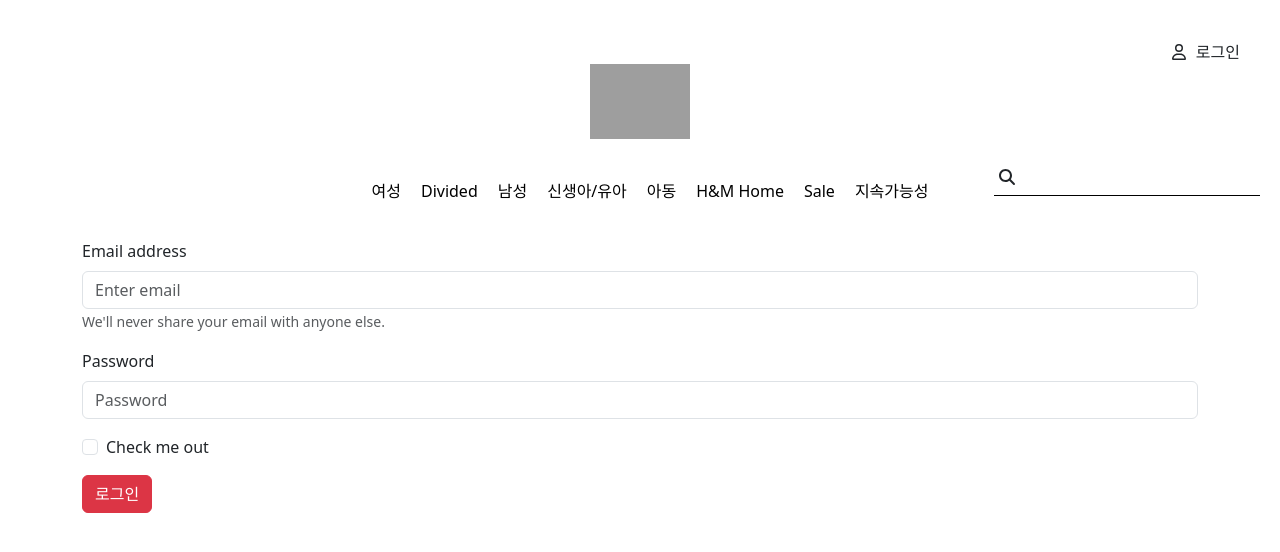
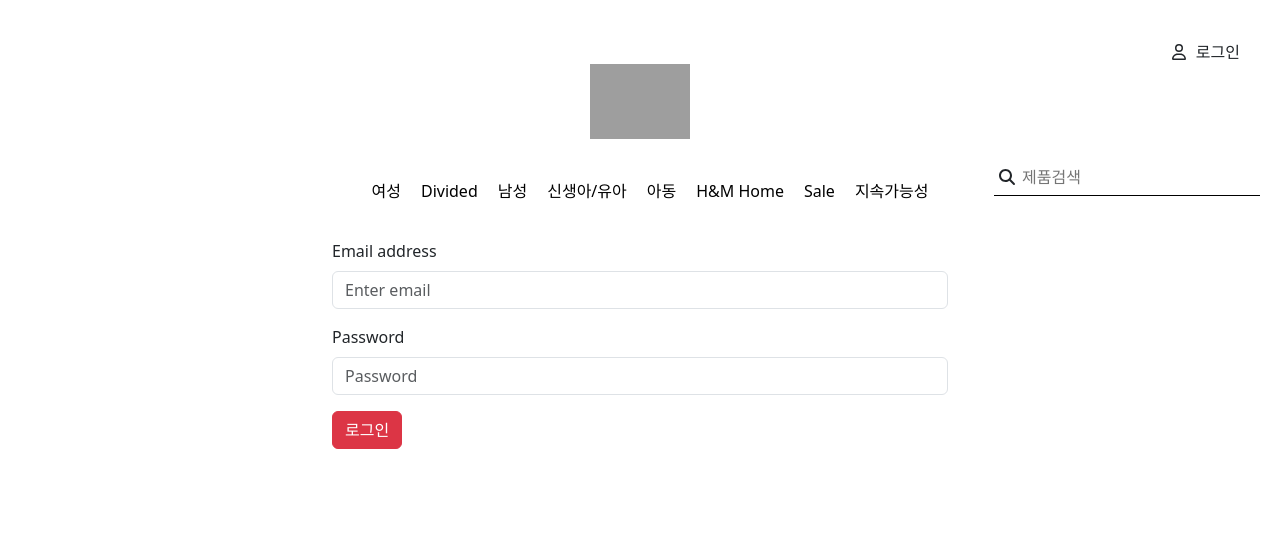
Before and after one commit to jihyun1029/hnm-practice, a React (Create React App) app: page /login in a window 1280 px wide. Shown: the top 552 px of the page. Built offline with nearby package versions, Linux system fonts and the light colour scheme; grey boxes are pictures that could not be loaded.

Commit message:
로그인페이지 Form 넓이 수정

```diff
--- a/src/App.css
+++ b/src/App.css
@@ -63,6 +63,10 @@
     outline:none
 }
 
+.login-container {
+    width: 40em;
+}
+
 .product-img {
     display: flex;
     justify-self: flex-end;
@@ -120,7 +124,7 @@
 
 .add-button {
     width: 100%;
-    margin-top: 20px;
+    margin: 20px 0;
 }
 
 /* 모바일 버전 */
@@ -134,6 +138,10 @@
 
     .search-box{
         display: none;
+    }
+
+    .login-container {
+        width: 100%;
     }
 }
 
--- a/src/component/Navbar.js
+++ b/src/component/Navbar.js
@@ -79,7 +79,7 @@
 
                 <div className="search-box">
                     <FontAwesomeIcon icon={faSearch} />
-                    <input type="text" onKeyPress={search}/>
+                    <input type="text" placeholder="제품검색" onKeyPress={search}/>
                 </div>
             </div>
         </div>
--- a/src/page/Login.js
+++ b/src/page/Login.js
@@ -13,22 +13,16 @@
     };
 
     return (
-        <Container>
+        <Container className="login-container">
             <Form onSubmit={(event) => loginUser(event)}>
                 <Form.Group className="mb-3" controlId="formBasicEmail">
                     <Form.Label>Email address</Form.Label>
                     <Form.Control type="email" placeholder="Enter email" />
-                    <Form.Text className="text-muted">
-                        We'll never share your email with anyone else.
-                    </Form.Text>
                 </Form.Group>
 
                 <Form.Group className="mb-3" controlId="formBasicPassword">
                     <Form.Label>Password</Form.Label>
                     <Form.Control type="password" placeholder="Password" />
-                </Form.Group>
-                <Form.Group className="mb-3" controlId="formBasicCheckbox">
-                    <Form.Check type="checkbox" label="Check me out" />
                 </Form.Group>
                 <Button variant="danger" type="submit">
                     로그인
```
